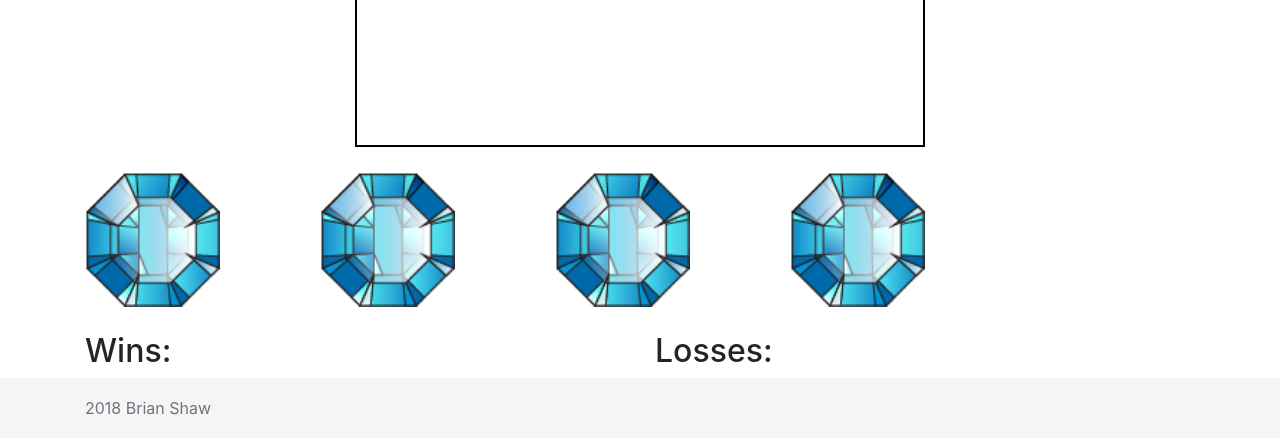
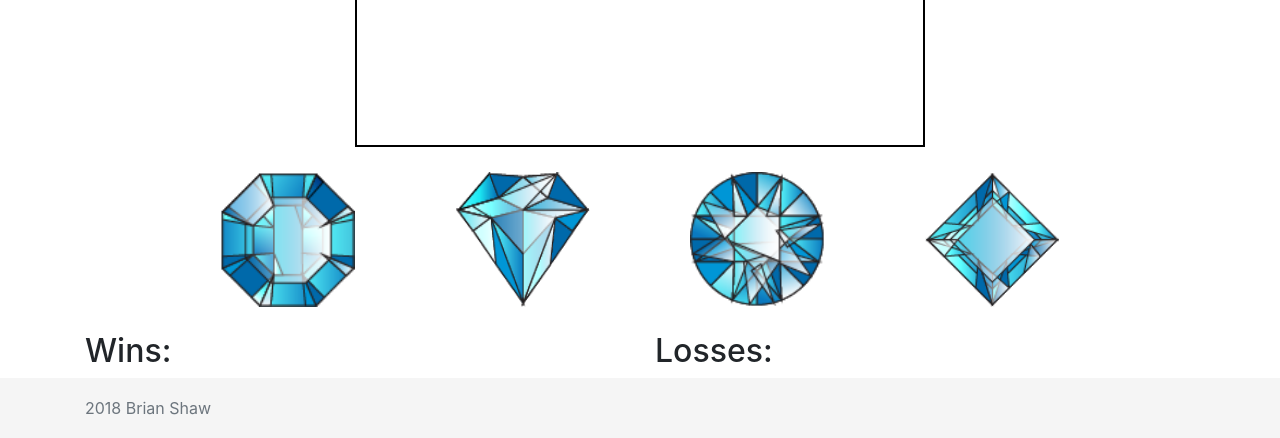
Before and after one commit to brishaw/unit-4-game, a plain HTML site: page index.html in a window 1280 px wide. Shown: the part 381-819 px from the top of the page. Drawn offline with nearby package versions, Linux system fonts and the light colour scheme.

Commit message:
More updates to js file...

```diff
--- a/assets/css/style.css
+++ b/assets/css/style.css
@@ -55,6 +55,10 @@ code {
   margin-top: 25px;
 }
 
+#crystals {
+  text-align: center;
+}
+
 #crystals img {
   cursor: pointer;
   outline: none;
--- a/assets/javascript/game.js
+++ b/assets/javascript/game.js
@@ -33,6 +33,12 @@ var randomCrystalNum4 = Math.floor(Math.random() * ((12 - 1) + 1) + 1);
 
 var numberOptions = [randomCrystalNum1, randomCrystalNum2, randomCrystalNum3, randomCrystalNum4];
 
+var imageOption1 = "assets/images/crystal_1.png";
+var imageOption2 = "assets/images/crystal_2.png";
+var imageOption3 = "assets/images/crystal_3.png";
+var imageOption4 = "assets/images/crystal_4.png";
+
+var imageOptions = [imageOption1, imageOption2, imageOption3, imageOption4 ];
 
  console.log(numberOptions);
 
@@ -48,7 +54,7 @@ for (var i = 0; i < numberOptions.length; i++) {
     crystalImg.addClass("crystal-image");
 
     // Each imageCrystal will be given a src link to the crystal image
-    crystalImg.attr("src", "assets/images/crystal_1.png");
+    crystalImg.attr("src", imageOptions[i]);
 
     // Each imageCrystal will be given a data attribute called data-crystalValue.
     // This data attribute will be set equal to the array value.
@@ -84,12 +90,14 @@ $(".crystal-image").on("click", function () {
         alert("You win!");
         wins++;
         $("#wins").text(wins);
+
     }
 
     else if (counter >= randomNum) {
         alert("You lose!!");
         losses++;
         $("#losses").text(losses);
+
     }
 
 
```
